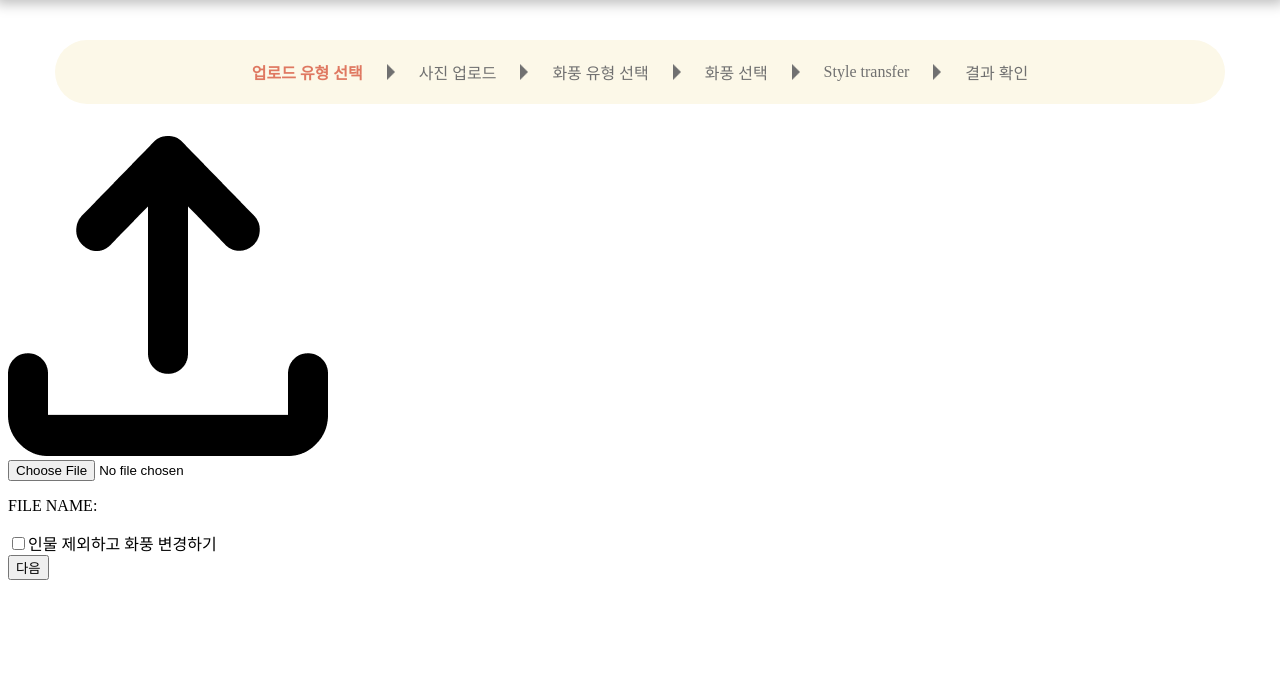
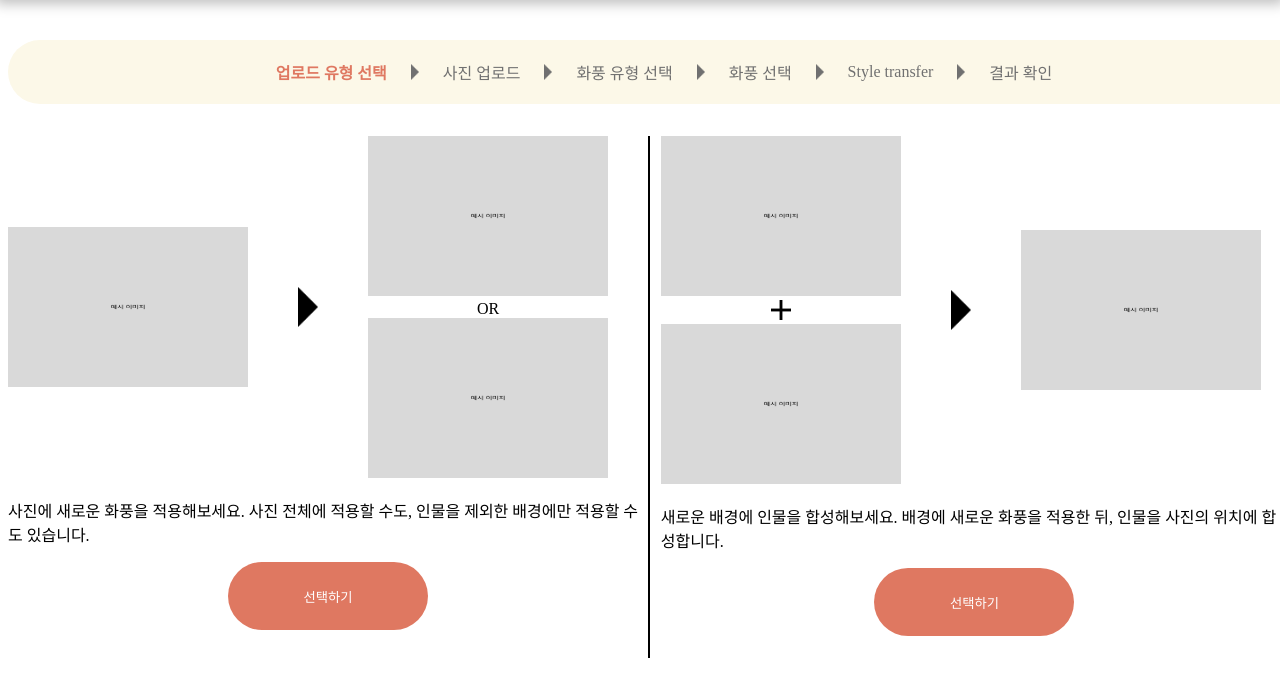
Before and after one commit to BEarSTudent/Capstone, a Flask app: template web/app/templates/transfer/transfer.html in a window 1280 px wide. Shown: the part 84-781 px from the top of the page. Run offline with Flask 3, Linux system fonts and the light colour scheme; the template is opened without the code that fills it, so the values that code supplies are empty.

Commit message:
update loadsingle css

```diff
--- a/web/app/static/css/transfer_style.css
+++ b/web/app/static/css/transfer_style.css
@@ -1,6 +1,5 @@
 .process-container{
-    max-width: 1280px;
-    width: 90%;
+    width: 1280px;
     margin:2rem auto;
     background: #FCF8E8;
     border-radius: 45px;
@@ -100,3 +99,35 @@
     background: #DF7861;
     color: #fff;
 }
+
+.uploadform{
+    margin: 40px;
+    width: 1280px;
+    text-align: center;
+    display: flex;
+    justify-content: center;
+}
+
+#image-upload{
+    display: flex;
+    align-items: center;
+    justify-content: center;
+    width: 680px;
+    height: 380px;
+    background: #EEEEEE;
+}
+
+.uploadex{
+    width: 64px;
+    height: 64px;
+}
+
+.next_btn{
+    margin-top: 10px;
+    width: 680px;
+    height: 45px;
+    border: 0;
+    padding: 1rem;
+    background: #DF7861;
+    color: #fff;
+}
--- a/web/app/static/js/transfer.js
+++ b/web/app/static/js/transfer.js
@@ -1,15 +1,22 @@
 const stepTargets = document.querySelectorAll('.step');
 const formTargets = document.querySelectorAll('.form');
+const uploadTargets = document.querySelectorAll('.upload');
 const stepprev = document.querySelectorAll('.step-status');
+const choose_ex = document.querySelectorAll('.choose');
+const imgShow = document.querySelectorAll('.img-show');
 
 const uptp_single_Button = document.querySelector('#singleuploadbtn');
 const uptp_double_Button = document.querySelector('#doubleuploadbtn');
+const up_single_Button = document.querySelector('#singlefileupload');
+const upload = document.querySelector('#image-upload');
+const realUpload = document.querySelector('#chooseFile_1');
 
 let currentStep = 0;
+let uploadtype = 0;
 
 let request_data = {
     user_id : 0,
-    person_transfer_bool : 0,
+    person_transfer_bool : 1,
     encoding_type : "",
     content_target_name : "",
     content_target_image : null,
@@ -25,6 +32,12 @@ function stepNext(){
     formTargets[currentStep].classList.add('hidden');
 
     stepTargets[currentStep + 1].classList.add('active');
+
+    if(currentStep == 0){
+        uploadTargets[uploadtype].classList.remove('hidden');
+    }else{
+        uploadTargets[uploadtype].classList.add('hidden');
+    }
     currentStep = currentStep + 1;
 }
 
@@ -39,14 +52,48 @@ function stepBack(step){
     stepTargets[currentStep].classList.remove('prev');
     stepTargets[currentStep].classList.add('active');
     formTargets[currentStep].classList.remove('hidden');
+    if(currentStep == 1){
+        uploadTargets[uploadtype].classList.remove('hidden');
+    } else{
+        uploadTargets[uploadtype].classList.add('hidden');
+    }
+}
+
+function loadfile(input, step){
+    request_data.content_target_image = input.files[0];
+
+    var name = document.getElementById('fileName_1');
+    name.textContent = request_data.content_target_image.name;
+
+    var newImage = document.createElement("img");
+
+    newImage.src = URL.createObjectURL(request_data.content_target_image);
+
+    newImage.style.width = "680px";
+    newImage.style.height = "380px";
+    newImage.style.objectFit = "contain";
+
+    var container = imgShow[step];
+    container.appendChild(newImage);
+    choose_ex[step].classList.add('hidden');
 }
 
 window.onload = function(){
     uptp_single_Button.addEventListener('click', ()=>{
+        uploadtype = 0;
         stepNext();
     });
 
     uptp_double_Button.addEventListener('click', ()=>{
+        uploadtype = 1;
         stepNext();
     });
+
+    up_single_Button.addEventListener('click', ()=>{
+        stepNext();
+    });
+
+    upload.addEventListener('click', () =>{
+        realUpload.click()
+    });
 }
--- a/web/app/templates/transfer/transfer.html
+++ b/web/app/templates/transfer/transfer.html
@@ -13,7 +13,7 @@
         {% include 'transfer/process_bar.html' %}
 
         <!--page contents-->
-        <div class="form uploadtype-container hidden">
+        <div class="form uploadtype-container">
             <div class = "singleupload">
                 <div class="uploadimg_ex">
                     <div class="uploadimg_ex_one">
@@ -53,32 +53,33 @@
             </div>
         </div>
 
-        <div class="form uploadform">
-            <div class="uploadsingle-container">
-                <div class="image-upload" id="image-upload">
+        <div class="form uploadform hidden">
+            <div class="upload uploadsingle-container hidden">
+                <div id="image-upload">
                     <form method="post" enctype="multipart/form-data">
                         <div class="uploadfilebutton">
-                            <div for="chooseFile">
+                            <div class="image-show" id="image-show_1">
+                                <!--이미지 띄울 공간-->
+                            </div>
+                            <div class="choose">
                                 <img class="uploadex" src="../../static/images/vector_upload.png">
+                                <div>이곳을 눌러 파일을 업로드하세요</div>
                             </div>
                         </div>
-                        <input type="file" id="chooseFile" name="chooseFile" accept="image/*" onchange="loadFile(this)">
+                        <input type="file"  id="chooseFile_1" name="chooseFile" accept="image/*" required multiple style="display: none;" onclick="loadfile(this, 0)">
                     </form>
+                </div>
+                <div class="fileContainer">
+                    <div class="fileInput">
+                        <p id="fileName_1">example.jpg</p>
+                    </div>
+                </div>
 
-                    <div class="fileContainer">
-                        <div class="fileInput">
-                            <p>FILE NAME: </p>
-                            <p id="fileName"></p>
-                        </div>
-                    </div>
+                <div class="ckeckbox1"><input type="checkbox" name="segmentation" value="0">인물 제외하고 화풍 변경하기</div>
 
-                    <div><input type="checkbox" name="color" value="blue">인물 제외하고 화풍 변경하기</div>
-
-                    <button type="button" class="next btn" id="singlefileupload">다음</button>
-
-                </div>
+                <button type="button" class="next_btn" id="singlefileupload">다음</button>
             </div>
-            <div class="uploaddouble-conntainer">
+            <div class="upload uploaddouble-conntainer hidden">
 
             </div>
         </div>
```
